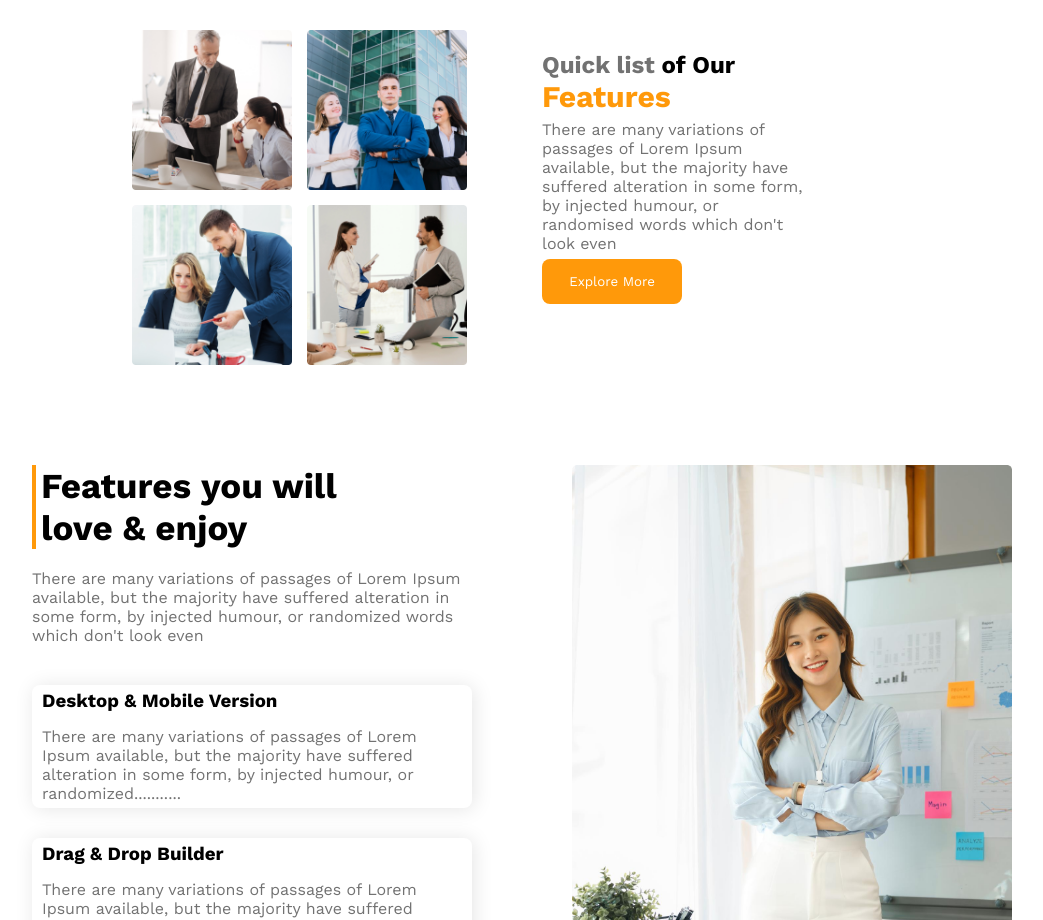
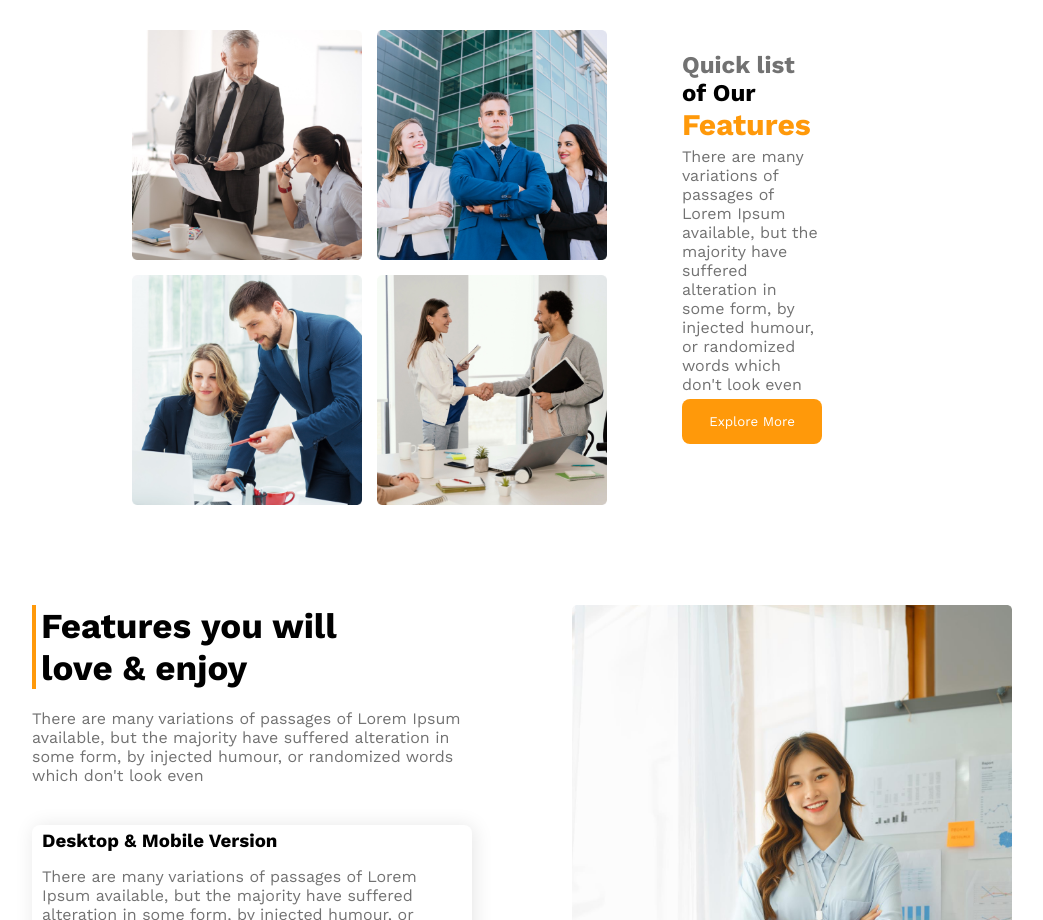
Before and after one commit to khalid590/architect-project, a plain HTML site: page index.html in a window 1280 px wide. Shown: the part 1000-1920 px from the top of the page, without its empty margins (168-1211 px from the left). Drawn offline with nearby package versions, Linux system fonts and the light colour scheme.

Commit message:
Final Submission

```diff
--- a/index.html
+++ b/index.html
@@ -4,7 +4,7 @@
     <meta charset="UTF-8" />
     <meta http-equiv="X-UA-Compatible" content="IE=edge" />
     <meta name="viewport" content="width=device-width, initial-scale=1.0" />
-    <link rel="stylesheet" href="/styles/style.css" />
+    <link rel="stylesheet" href="./styles/style.css" />
     <script
       src="https://kit.fontawesome.com/faa00d5a4c.js"
       crossorigin="anonymous"
@@ -75,7 +75,7 @@
             <p class="section-one-description">
               There are many variations of passages of Lorem Ipsum available,
               but the majority have suffered alteration in some form, by
-              injected humour, or randomised words which don't look even
+              injected humour, or randomized words which don't look even
             </p>
             <button class="header-btn">Explore More</button>
           </div>
--- a/styles/style.css
+++ b/styles/style.css
@@ -97,8 +97,8 @@ header {
 }
 
 .gallery-left img {
-  width: 160px;
-  height: 160px;
+  width: 230px;
+  height: 230px;
 }
 
 .section-one-text {
```
